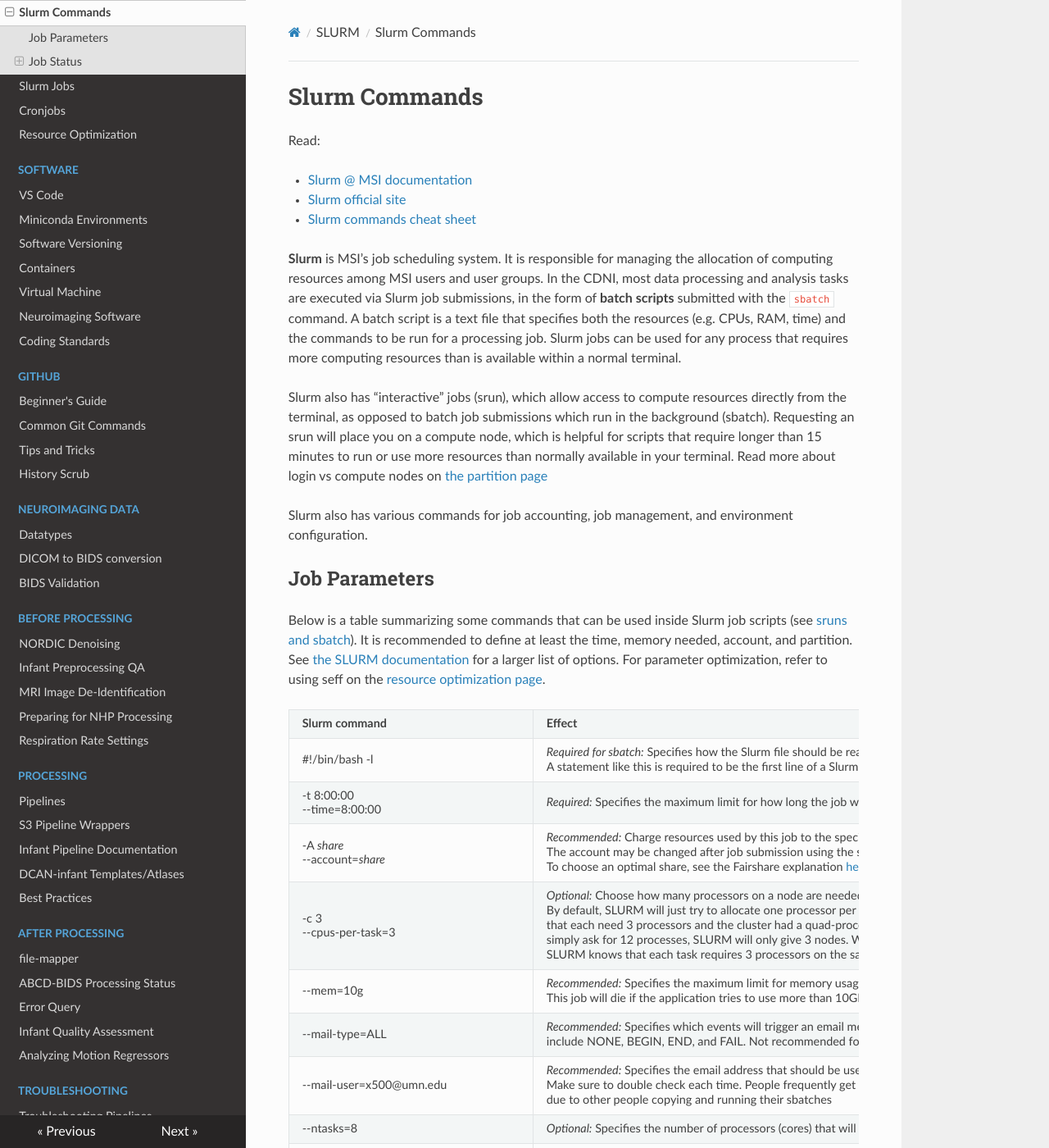
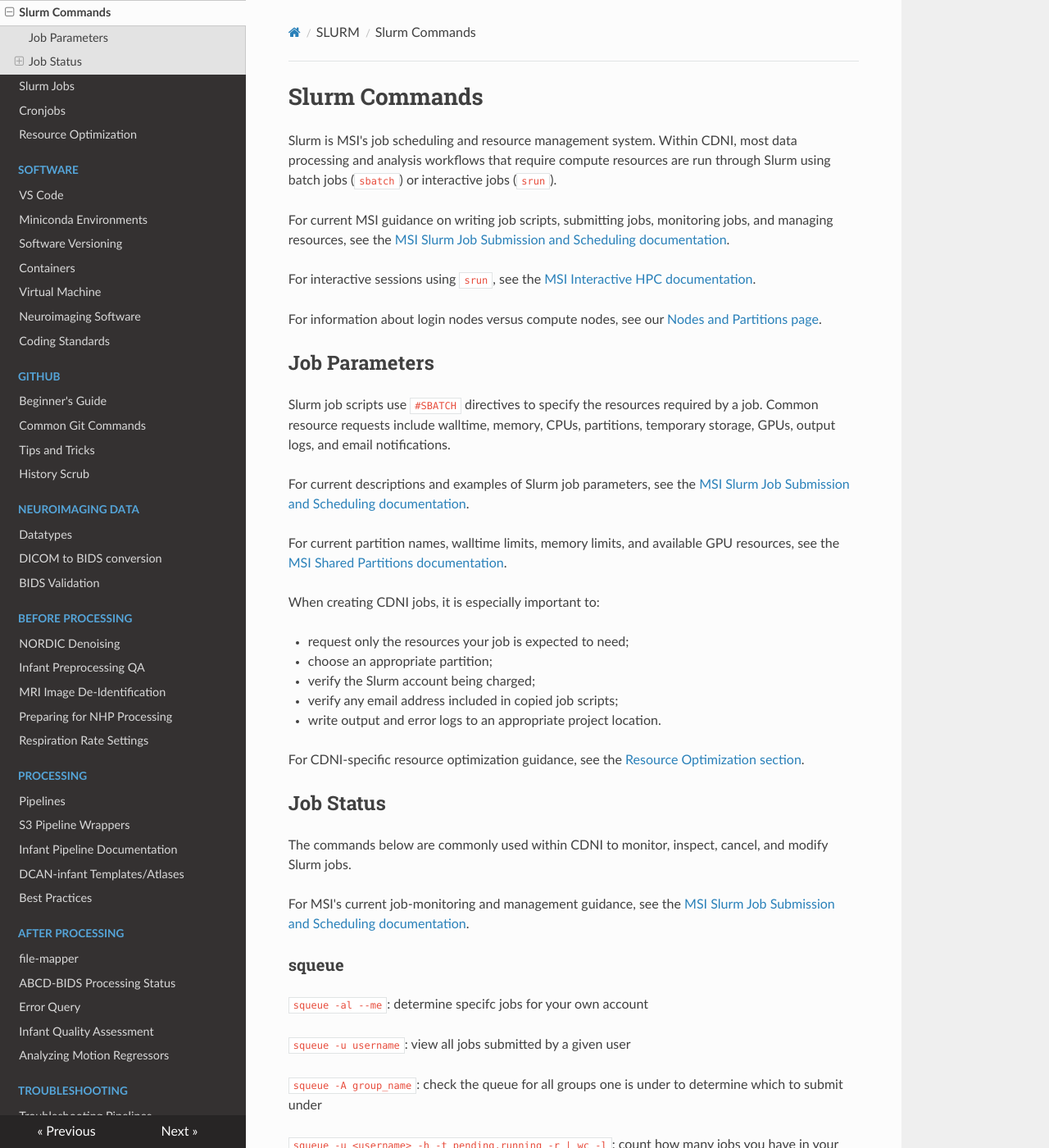
Before and after one commit to DCAN-Labs/cdni-brain, an MkDocs documentation site: the page built from docs/slurm.md, in a window 1280 px wide and 1400 px high. Shown: the whole window at 82% size. Built offline with MkDocs 1.6.1, drawn with Linux system fonts in a browser that asks for light colours; nearby versions of some CDN libraries; some of the changed text lies outside the part shown.

Commit message:
Revise Slurm documentation for clarity and updates
Updated the Slurm documentation to reflect current usage and best practices, including job parameters and commands.

````diff
--- a/docs/slurm.md
+++ b/docs/slurm.md
@@ -1,141 +1,36 @@
 # Slurm Commands
 
-Read:
+Slurm is MSI's job scheduling and resource management system. Within CDNI, most data processing and analysis workflows that require compute resources are run through Slurm using batch jobs (`sbatch`) or interactive jobs (`srun`).
 
-* [Slurm @ MSI documentation ](https://userdocs.msi.umn.edu/compute/slurm_job_submission.html)
-* [Slurm official site](https://slurm.schedmd.com/documentation.html)
-* [Slurm commands cheat sheet](https://slurm.schedmd.com/pdfs/summary.pdf)
+For current MSI guidance on writing job scripts, submitting jobs, monitoring jobs, and managing resources, see the [MSI Slurm Job Submission and Scheduling documentation](https://userdocs.msi.umn.edu/compute/slurm_job_submission.html).
 
-**Slurm** is MSI’s job scheduling system. It is responsible for managing the allocation of computing resources among MSI users and user groups. In the CDNI, most data processing and analysis tasks are executed via Slurm job submissions, in the form of **batch scripts** submitted with the `sbatch` command. A batch script is a text file that specifies both the resources (e.g. CPUs, RAM, time) and the commands to be run for a processing job. Slurm jobs can be used for any process that requires more computing resources than is available within a normal terminal.
+For interactive sessions using `srun`, see the [MSI Interactive HPC documentation](https://userdocs.msi.umn.edu/compute/interactive_compute.html).
 
-Slurm also has “interactive” jobs (srun), which allow access to compute resources directly from the terminal, as opposed to batch job submissions which run in the background (sbatch). Requesting an srun will place you on a compute node, which is helpful for scripts that require longer than 15 minutes to run or use more resources than normally available in your terminal. Read more about login vs compute nodes on [the partition page](partitions.md#nodes)
-
-Slurm also has various commands for job accounting, job management, and environment configuration.
+For information about login nodes versus compute nodes, see our [Nodes and Partitions page](partitions.md).
 
 ## Job Parameters
 
-Below is a table summarizing some commands that can be used inside Slurm job scripts (see [sruns and sbatch](slurm-params.md)). It is recommended to define at least the time, memory needed, account, and partition. See [the SLURM documentation](https://slurm.schedmd.com/sbatch.html) for a larger list of options. For parameter optimization, refer to using seff on the [resource optimization page](optimizing.md).
+Slurm job scripts use `#SBATCH` directives to specify the resources required by a job. Common resource requests include walltime, memory, CPUs, partitions, temporary storage, GPUs, output logs, and email notifications.
 
+For current descriptions and examples of Slurm job parameters, see the [MSI Slurm Job Submission and Scheduling documentation](https://userdocs.msi.umn.edu/compute/slurm_job_submission.html).
 
-<table>
-  <tr>
-   <td>
-<strong>Slurm command</strong>
-   </td>
-   <td><strong>Effect</strong>
-   </td>
-  </tr>
-  <tr>
-   <td>#!/bin/bash -l
-   </td>
-   <td><em>Required for sbatch:</em> Specifies how the Slurm file should be read (by the bash interpreter). <br /> A statement like this is required to be the first line of a Slurm script
-   </td>
-  </tr>
-  <tr>
-   <td>-t 8:00:00
-<p>
---time=8:00:00
-   </td>
-   <td><em>Required:</em> Specifies the maximum limit for how long the job will be allowed to run
-   </td>
-  </tr>
-  <tr>
-   <td>-A <em>share</em>
-   <p>
-   --account=<em>share</em>
-   </td>
-   <td><em>Recommended:</em> Charge resources used by this job to the specified account. <br /> The account may be changed after job submission using the scontrol command. <br /> To choose an optimal share, see the Fairshare explanation <a href="https://cdnis-brain.readthedocs.io/optimizing/#fairshare">here</a>.
-   </td>
-  </tr>
-  <tr>
-   <td>-c 3
-<p>
---cpus-per-task=3
-   </td>
-   <td><em>Optional:</em> Choose how many processors on a node are needed for a task. <br /> By default, SLURM will just try to allocate one processor per task. Say a job had 4 tasks <br /> that each need 3 processors and the cluster had a quad-processor node, if you <br /> simply ask for 12 processes, SLURM will only give 3 nodes. With this option, <br /> SLURM knows that each task requires 3 processors on the same node, and will give one node per task.
-   </td>
-  </tr>
-  <tr>
-   <td>--mem=10g
-   </td>
-   <td><em>Recommended:</em> Specifies the maximum limit for memory usage for the entire job. <br /> This job will die if the application tries to use more than 10GB of memory*
-   </td>
-  </tr>
-  <tr>
-   <td>--mail-type=ALL
-   </td>
-   <td><em>Recommended:</em> Specifies which events will trigger an email message. Other options here <br /> include NONE, BEGIN, END, and FAIL. Not recommended for 100+ subject jobs
-   </td>
-  </tr>
-  <tr>
-   <td>--mail-user=x500@umn.edu
-   </td>
-   <td><em>Recommended:</em> Specifies the email address that should be used when the Slurm system sends message emails. <br /> Make sure to double check each time. People frequently get emails from others <br /> due to other people copying and running their sbatches
-   </td>
-  </tr>
-  <tr>
-   <td>--ntasks=8
-   </td>
-   <td><em>Optional:</em> Specifies the number of processors (cores) that will be reserved for the job
-   </td>
-  </tr>
-  <tr>
-   <td>--nodes=2
-   </td>
-   <td><em>Optional:</em> Specifies the number of nodes that the job will run on
-   </td>
-  </tr>
-  <tr>
-   <td>--ntasks-per-nodes=4
-   </td>
-   <td><em>Optional:</em> Specifies the number of core that each node will have reserved for the job
-   </td>
-  </tr>
-  <tr>
-   <td>--mem-per-cpu=<em>&lt;size>[units]</em>
-   </td>
-   <td><em>Optional:</em> Minimum memory required per allocated CPU.
-   </td>
-  </tr>
-  <tr>
-   <td>-o /path/to/output_logs/jobname_%A.out
-<p>
--e /path/to/output_logs/jobname_%A.err
-  </td>
-  <td><em>Recommended:</em> Specifies where the output and error logs will be written to. Can provide an absolute or relative path. <br /> %A is variable for the Slurm job number that will be assigned when it is submitted.
-  </td>
-  </tr>
-  <tr>
-   <td>-p small,mygroup
-<p>
---partition=small,mygroup
-   </td>
-   <td><em>Recommended:</em> Specifies the partition to be the “small” or "mygroup" partition. <br /> The job will start at the earliest time one of these partitions can accommodate the job. <br /> You must be logged into the correct cluster access corresponding partitions. For more info, see <a href="paritions.md">here</a>.
-   </td>
-  </tr>
-  <tr>
-   <td>--tmp=10g
-   </td>
-   <td><em>Optional:</em> Specifies 10GB of temporary disk space will be available for this job in /tmp. <br /> Should only be used if you are specifying /tmp folders for inputs, outputs, or working directories*
-   </td>
-  </tr>
-  <tr>
-   <td>--gres=gpu:v100:2
-<p>
--p v100
-   </td>
-   <td><em>Optional:</em> Request two v100 GPUs for a job submitted to the V100 group
-   </td>
-  </tr>
-</table>
+For current partition names, walltime limits, memory limits, and available GPU resources, see the [MSI Shared Partitions documentation](https://userdocs.msi.umn.edu/compute/shared_partitions.html).
 
+When creating CDNI jobs, it is especially important to:
 
+- request only the resources your job is expected to need;
+- choose an appropriate partition;
+- verify the Slurm account being charged;
+- verify any email address included in copied job scripts;
+- write output and error logs to an appropriate project location.
 
-**NOTE:** `--mem` is the amount of RAM (random access memory) on a CPU (central processing unit), while `--tmp` indicates the amount of temporary storage that you can utilize for a job. With whatever storage amount is specified for `--tmp`, that amount will be created for you within the `/tmp` folder to output your processing derivatives.
+For CDNI-specific resource optimization guidance, see the [Resource Optimization section](slurm-params.md#resource-optimization).
 
 ## Job Status
 
-This section has commands that can be used to check on the status of your job submission, cancel a job, or change the resources of your job.
+The commands below are commonly used within CDNI to monitor, inspect, cancel, and modify Slurm jobs.
+
+For MSI's current job-monitoring and management guidance, see the [MSI Slurm Job Submission and Scheduling documentation](https://userdocs.msi.umn.edu/compute/slurm_job_submission.html).
 
 ### squeue
 
@@ -161,25 +56,25 @@ OOD also has a [Jobs Dashboard](https://ondemand.msi.umn.edu/pun/sys/dashboard/a
 
 `sacct -X -j JOBID_ARRAY# -o JobID,NNodes,State,ExitCode,DerivedExitCode,Comment`: check the status of a job even after it has exited, JOBID_ARRAY can also just be JOBID
 
-[The SLURM documentation](https://slurm.schedmd.com/sacct.html) has more options for using `sacct`.
+For current MSI guidance on checking completed jobs and job history, see the [MSI Slurm Job Submission and Scheduling documentation](https://userdocs.msi.umn.edu/compute/slurm_job_submission.html).
 
 ### scontrol
 
-`scontrol update JobId=#### Account=new_group`: change job account for a submitted job
+`scontrol` can be used to inspect or modify certain properties of pending or running Slurm jobs.
 
-- Each PI in the lab has their own Slurm group account with its own allocation of resources and queue priority. It is sometimes useful to change accounts to distribute resource requests for large processing jobs, or when an account has low queue priority due to heavy usage
+Examples include:
 
-- Example command for moving _Job 234293_ that was originally submitted under _miran045_ and change it to _feczk001_: `scontrol update JobId=234293 Account=feczk001`
+```bash
+scontrol update JobId=#### Account=new_group
+scontrol update JobId=#### Partition=new_partition
+scontrol show JobId=####
 
-`scontrol update JobId=#### Partition=new_partition`: change a SLURM job parition
-
-- Example command for moving _Job 234293_ that was originally submitted with the _msismall_ parition and change it to _msiqgu_: `scontrol update JobId=234293 Partition=msigpu`
-
-`scontrol update JobId=#### EndTime=HH:MM:SS`: change the amount of time a SLURM job runs
-
-- Example command for moving  _Job 234293_ that was originally submitted at the following time for 96 hours: _StartTime=2022-08-29T13:04:45_ and change it to 48 hours:  `scontrol update JobId=234293 EndTime=2022-08-31T13:04:45`
 
 `scontrol show JobId=####`: find time information for a job
+
+Some job properties can be modified with `scontrol`, but walltime changes may be restricted depending on the job state and MSI scheduling policy.
+
+For current guidance on walltime and modifying jobs, see the [MSI Slurm Job Submission and Scheduling documentation](https://userdocs.msi.umn.edu/compute/slurm_job_submission.html).
 
 `scontrol release JOBID`: If you see a job in your queue with the status `(launch failed requeued held)` under `NODELIST (REASON)`, you will need to release them to re-enter your queue. Jobs will enter the held state when its launch fails and the scheduler determines that re-queueing will result in the same failed start.
 
````
